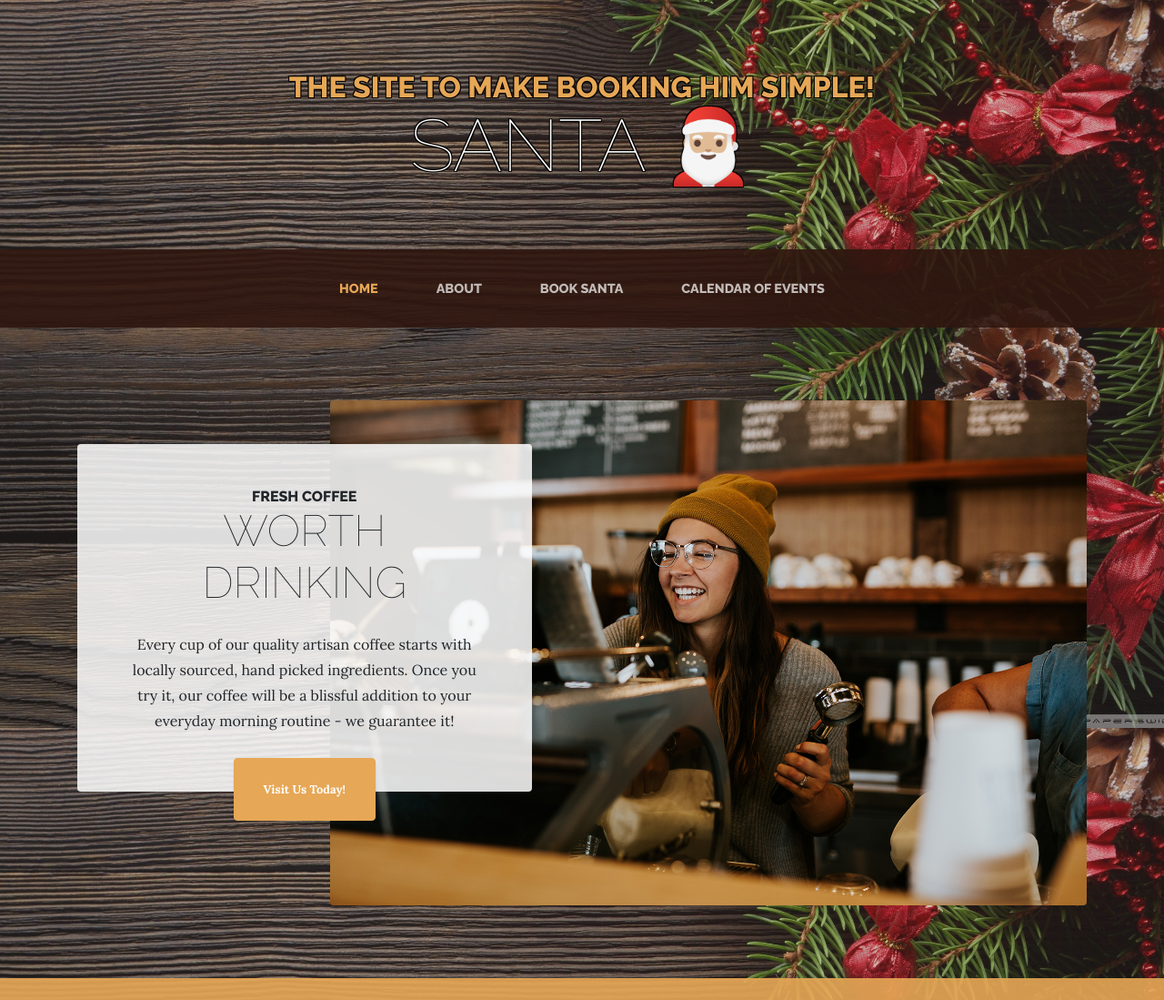
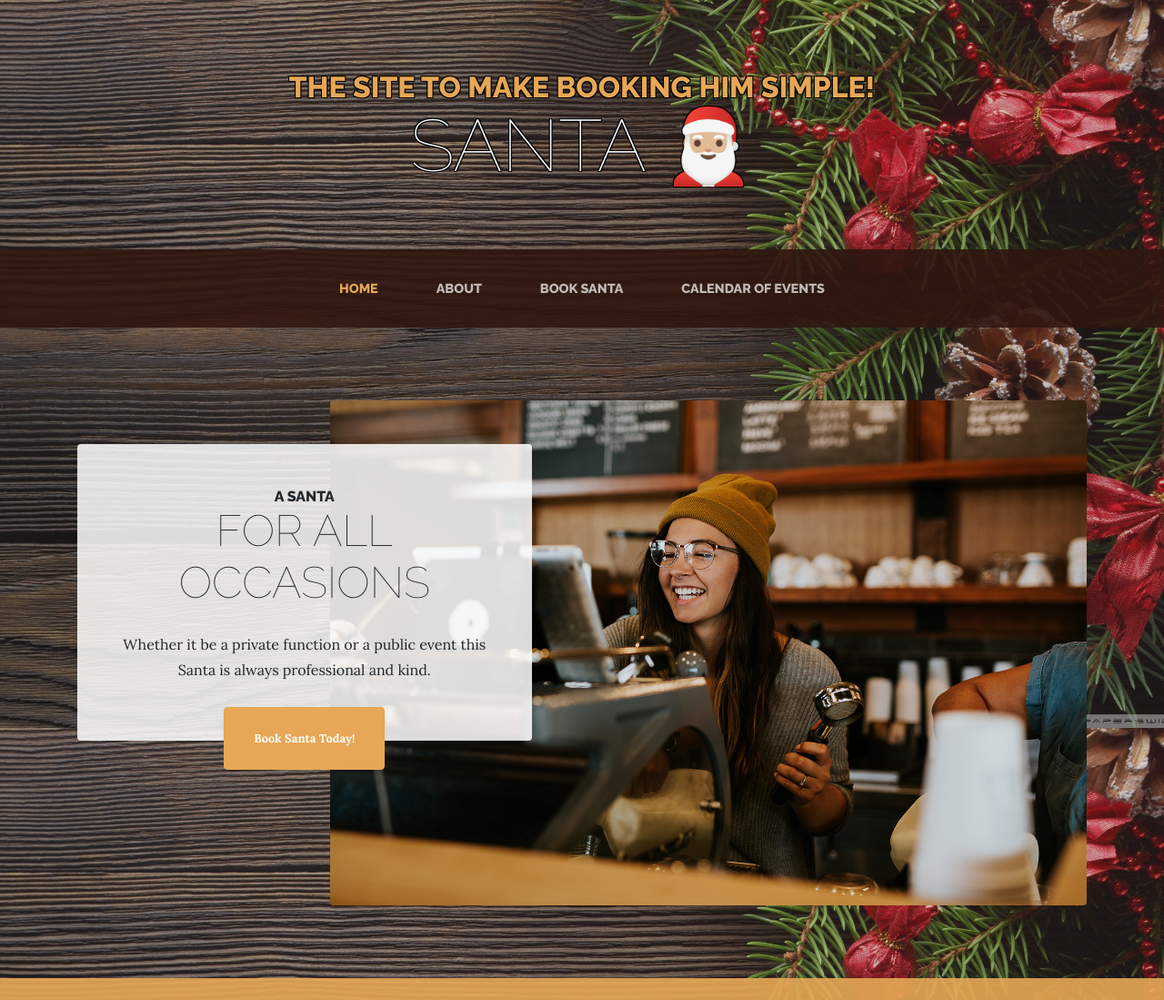
Before and after one commit to emilybaker-king/Book-Santa, a website: page index.html in a window 1280 px wide. Shown: the top 1099 px of the page at 91% size. Drawn offline with Linux system fonts and the light colour scheme.

Commit message:
updated home page with correct information

```diff
--- a/index.html
+++ b/index.html
@@ -72,13 +72,14 @@
         <img class="intro-img img-fluid mb-3 mb-lg-0 rounded" src="img/intro.jpg" alt="">
         <div class="intro-text left-0 text-center bg-faded p-5 rounded">
           <h2 class="section-heading mb-4">
-            <span class="section-heading-upper">Fresh Coffee</span>
-            <span class="section-heading-lower">Worth Drinking</span>
+            <span class="section-heading-upper">A Santa</span>
+            <span class="section-heading-lower">For All Occasions</span>
           </h2>
-          <p class="mb-3">Every cup of our quality artisan coffee starts with locally sourced, hand picked ingredients. Once you try it, our coffee will be a blissful addition to your everyday morning routine - we guarantee it!
+          <p class="mb-3">
+            Whether it be a private function or a public event this Santa is always professional and kind.
           </p>
           <div class="intro-button mx-auto">
-            <a class="btn btn-primary btn-xl" href="#">Visit Us Today!</a>
+            <a class="btn btn-primary btn-xl" href="#">Book Santa Today!</a>
           </div>
         </div>
       </div>
```
